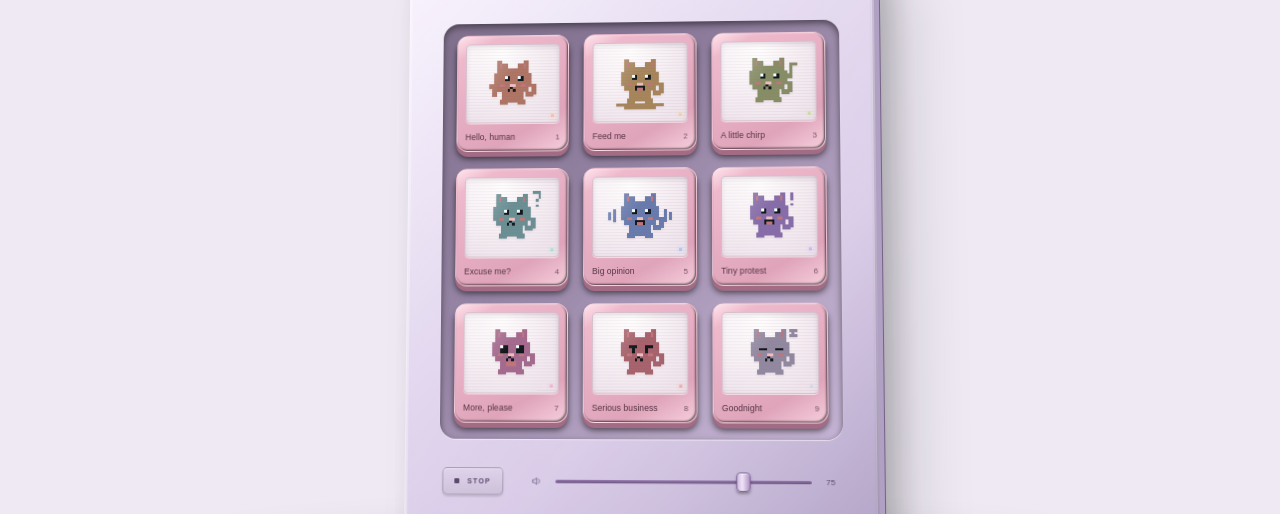
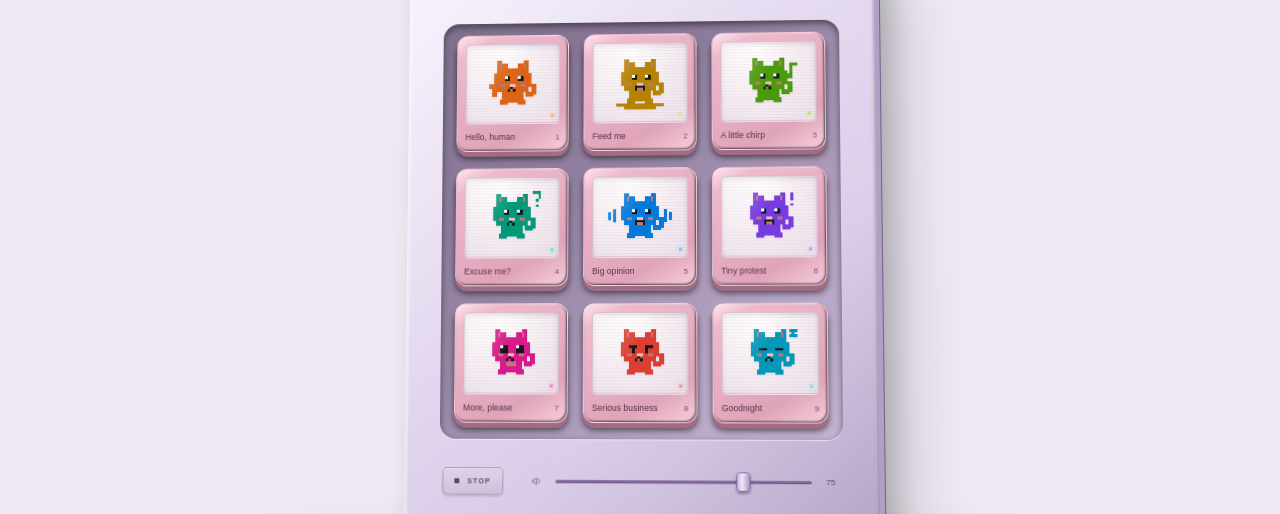
Before and after one commit to atlesque/miri-soundboard, a website built with Vite: page index.html in a window 1280 px wide. Shown: the part 266-780 px from the top of the page. Built offline with nearby package versions, Linux system fonts and the light colour scheme.

Commit message:
Make pixel cat colors vivid and varied in both themes

```diff
--- a/src/main.js
+++ b/src/main.js
@@ -46,7 +46,7 @@ function pixelCat(pose) {
   const palette={body:'currentColor',pink:'#c0767b',eye:'#10171a',shine:'#f5ffff',nose:'#efbec0',accent:'currentColor'};
   return `<svg viewBox="0 0 24 24" class="pixel-cat" aria-hidden="true" shape-rendering="crispEdges">${[...pixels].map(([xy,c])=>{const [x,y]=xy.split(',');return `<rect x="${x}" y="${y}" width="1" height="1" fill="${palette[c]}"/>`;}).join('')}</svg>`;
 }
-$('.pads').innerHTML = sounds.map(s => `<button class="pad" style="--pad-color:${s.color}" data-id="${s.id}" aria-label="${s.id}. ${s.name}" aria-disabled="true" aria-pressed="false"><span class="pad-face"><span class="led-screen">${pixelCat(s.pose)}<span class="led-dot"></span></span><span class="pad-caption"><span>${s.name}</span><kbd>${s.id}</kbd></span></span></button>`).join('');
+$('.pads').innerHTML = sounds.map(s => `<button class="pad" style="--pad-color:${s.color};--cat-light:${s.lightColor}" data-id="${s.id}" aria-label="${s.id}. ${s.name}" aria-disabled="true" aria-pressed="false"><span class="pad-face"><span class="led-screen">${pixelCat(s.pose)}<span class="led-dot"></span></span><span class="pad-caption"><span>${s.name}</span><kbd>${s.id}</kbd></span></span></button>`).join('');
 function clear(id) {
   const audio = active.get(id);
   if (audio) { audio.pause(); audio.currentTime=0; active.delete(id); }
--- a/src/sounds.js
+++ b/src/sounds.js
@@ -1,11 +1,11 @@
 export const sounds = [
-  { name: 'Hello, human', color: '#ffad77', pose: 'hello' },
-  { name: 'Feed me', color: '#f0cc65', pose: 'food' },
-  { name: 'A little chirp', color: '#b6da7a', pose: 'chirp' },
-  { name: 'Excuse me?', color: '#80dfce', pose: 'question' },
-  { name: 'Big opinion', color: '#7eb9fb', pose: 'long' },
-  { name: 'Tiny protest', color: '#b5a0f5', pose: 'protest' },
-  { name: 'More, please', color: '#ec9cc4', pose: 'please' },
-  { name: 'Serious business', color: '#f18d85', pose: 'serious' },
-  { name: 'Goodnight', color: '#cad1e4', pose: 'sleep' },
+  { name: 'Hello, human', color: '#ff9138', lightColor: '#de6515', pose: 'hello' },
+  { name: 'Feed me', color: '#ffdb24', lightColor: '#b78400', pose: 'food' },
+  { name: 'A little chirp', color: '#86ef32', lightColor: '#4b9c0a', pose: 'chirp' },
+  { name: 'Excuse me?', color: '#22e6bc', lightColor: '#009a7b', pose: 'question' },
+  { name: 'Big opinion', color: '#39b8ff', lightColor: '#007bdd', pose: 'long' },
+  { name: 'Tiny protest', color: '#a27aff', lightColor: '#773be4', pose: 'protest' },
+  { name: 'More, please', color: '#ff4cb2', lightColor: '#dc188b', pose: 'please' },
+  { name: 'Serious business', color: '#ff6557', lightColor: '#de3e31', pose: 'serious' },
+  { name: 'Goodnight', color: '#43e1f4', lightColor: '#0099ba', pose: 'sleep' },
 ].map((sound, i) => ({ ...sound, id: i + 1, src: null }));
```
Also changed, not shown: src/style.css.
